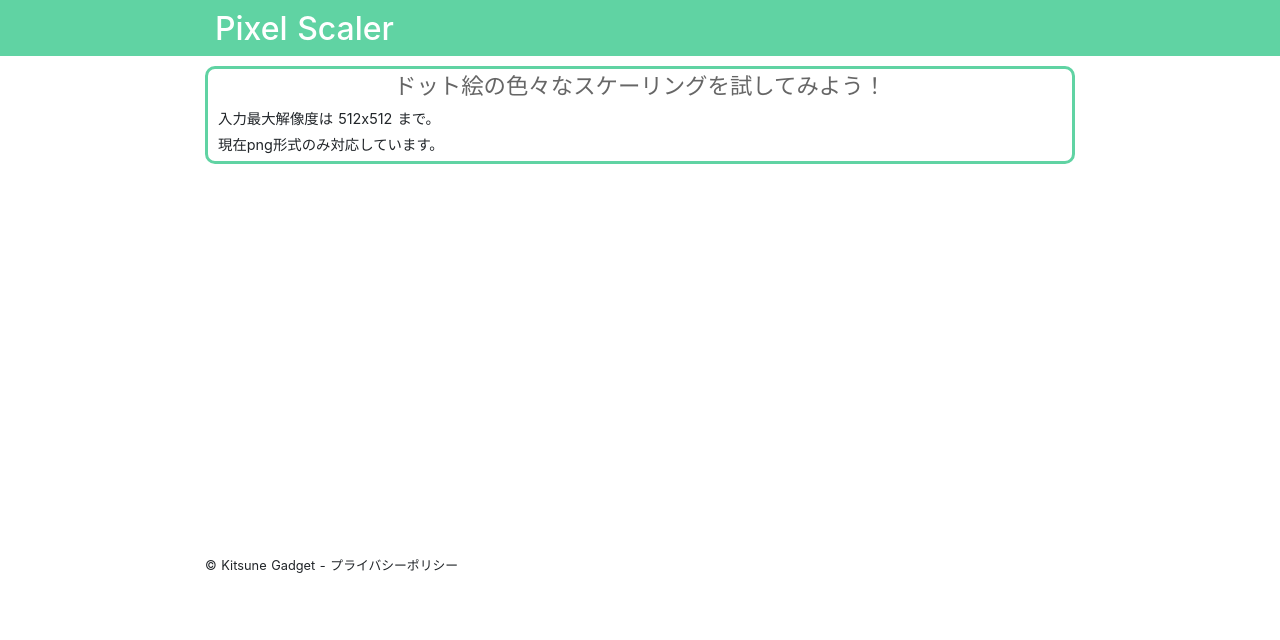
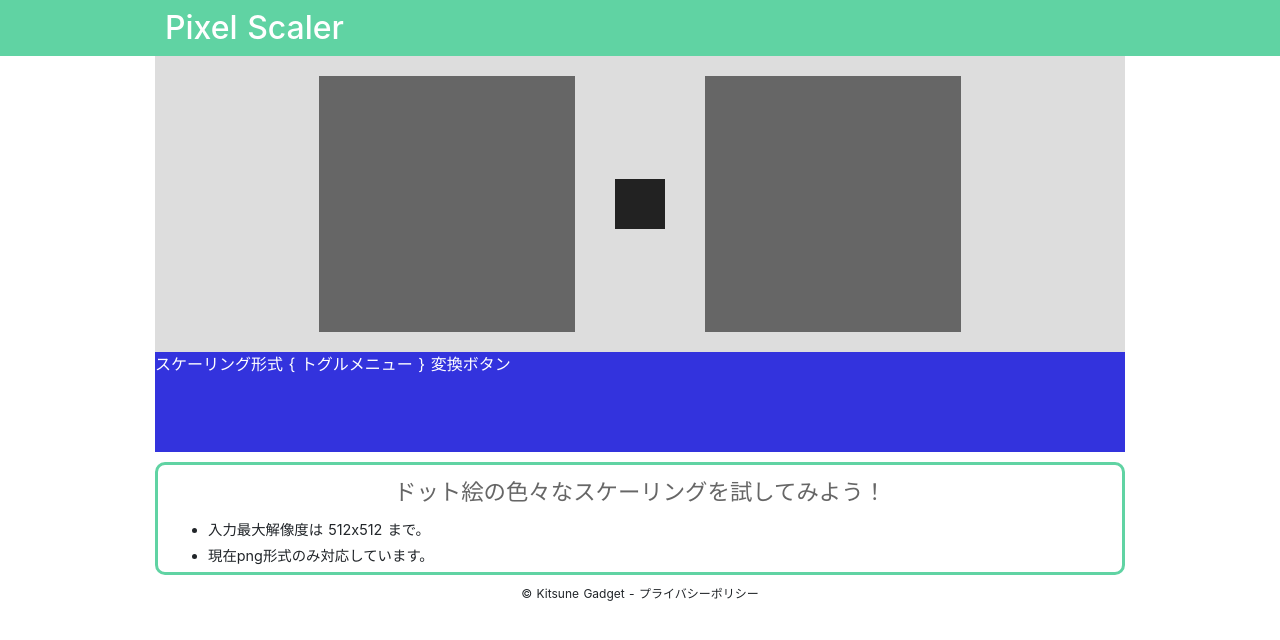
Before and after one commit to kitsunegadget/pixelart-scaler, a Nuxt app: page / in a window 1280 px wide. Shown: the top 640 px of the page. Built offline with nearby package versions, Linux system fonts and the light colour scheme.

Commit message:
雛形の形成

```diff
--- a/components/Content.vue
+++ b/components/Content.vue
@@ -2,20 +2,40 @@
   <div class="content">
     <div class="container">
       <div class="content-inside">
+        <PixelScaler />
         <div class="description">
           <span>ドット絵の色々なスケーリングを試してみよう！</span>
-          <p>入力最大解像度は 512x512 まで。</p>
-          <p>現在png形式のみ対応しています。</p>
+          <ul v-for="note in description" :key="note" class="description-note">
+            <li>{{ note }}</li>
+          </ul>
         </div>
       </div>
     </div>
   </div>
 </template>
 
+<script lang="ts">
+import Vue from 'vue'
+import PixelScaler from './content/PixelScaler.vue'
+
+export default Vue.extend({
+  components: {
+    PixelScaler
+  },
+  data() {
+    return {
+      description: [
+        '入力最大解像度は 512x512 まで。',
+        '現在png形式のみ対応しています。'
+      ]
+    }
+  }
+})
+</script>
 <style lang="scss">
 .content {
   width: 100%;
-  height: 500px;
+  min-height: 500px;
   background-color: $color-white;
 }
 .description {
@@ -29,12 +49,18 @@
 
   > span {
     @include flex-centering(row);
+    margin: 10px 0;
     font-size: 1.4em;
     color: $color-black6;
   }
-  > p {
-    margin: 5px 10px;
-    font-size: 0.9em;
+
+  &-note {
+    margin: 0;
+
+    > li {
+      margin: 5px 10px;
+      font-size: 0.9em;
+    }
   }
 }
 </style>
--- a/components/Footer.vue
+++ b/components/Footer.vue
@@ -1,7 +1,9 @@
 <template>
   <footer class="footer">
     <div class="container">
-      &copy; Kitsune Gadget - プライバシーポリシー
+      <span>
+        &copy; Kitsune Gadget - プライバシーポリシー
+      </span>
     </div>
   </footer>
 </template>
@@ -9,6 +11,10 @@
 <style lang="scss">
 .footer {
   width: 100%;
-  font-size: 0.8em;
+
+  span {
+    @include flex-centering(row);
+    font-size: 0.75em;
+  }
 }
 </style>
--- a/components/Header.vue
+++ b/components/Header.vue
@@ -20,6 +20,8 @@
   .title {
     font-size: 2em;
     margin: 10px;
+    line-height: 1.1em;
+    cursor: default;
   }
 }
 </style>
--- a/components/content/PixelScaler.vue
+++ b/components/content/PixelScaler.vue
@@ -1,13 +1,29 @@
 <template>
   <div class="pixel-scaler">
-    <div class="pixel-scaler-top">
-      <div class="input-image"></div>
-      <div class="output-image"></div>
-    </div>
+    <PixelScalerTop />
     <div class="pixel-scaler-bottom">
-      <div class="scale-style"></div>
+      <div class="scale-style">
+        スケーリング形式 { トグルメニュー } 変換ボタン
+      </div>
     </div>
   </div>
 </template>
 
-<style lang="scss"></style>
+<script lang="ts">
+import Vue from 'vue'
+import PixelScalerTop from './PixelScalerTop.vue'
+
+export default Vue.extend({
+  components: {
+    PixelScalerTop
+  }
+})
+</script>
+
+<style lang="scss">
+.pixel-scaler-bottom {
+  height: 100px;
+  background: #3333dd;
+  color: white;
+}
+</style>
--- /dev/null
+++ b/components/content/PixelScalerTop.vue
@@ -0,0 +1,31 @@
+<template>
+  <div class="pixel-scaler-top">
+    <div class="input-image"></div>
+    <div class="transform-arrow"></div>
+    <div class="output-image"></div>
+  </div>
+</template>
+
+<style lang="scss">
+.pixel-scaler-top {
+  position: relative;
+  @include flex-centering(row);
+  // height: 500px;
+  background: #ddd;
+}
+.input-image {
+  margin: 20px;
+  height: 256px;
+  width: 256px;
+  background: #666;
+}
+.transform-arrow {
+  height: 50px;
+  width: 50px;
+  margin: 20px;
+  background: #222;
+}
+.output-image {
+  @extend .input-image;
+}
+</style>
--- a/layouts/default.vue
+++ b/layouts/default.vue
@@ -4,8 +4,8 @@
 
 <style lang="scss">
 html {
-    font-family: 'Source Sans Pro', -apple-system, BlinkMacSystemFont,
-        'Segoe UI', Roboto, 'Helvetica Neue', Arial, sans-serif;
+  font-family: 'Source Sans Pro', -apple-system, BlinkMacSystemFont, 'Segoe UI',
+    Roboto, 'Helvetica Neue', Arial, sans-serif;
   font-size: 16px;
   word-spacing: 1px;
   -ms-text-size-adjust: 100%;
@@ -23,7 +23,7 @@ html {
 }
 
 .container {
-    max-width: 900px;
+  max-width: 1000px;
   margin: auto;
 }
 </style>
--- a/layouts/default_old.vue
+++ /dev/null
@@ -1,55 +0,0 @@
-<template>
-  <div>
-    <nuxt />
-  </div>
-</template>
-
-<style>
-html {
-  font-family: 'Source Sans Pro', -apple-system, BlinkMacSystemFont, 'Segoe UI',
-    Roboto, 'Helvetica Neue', Arial, sans-serif;
-  font-size: 16px;
-  word-spacing: 1px;
-  -ms-text-size-adjust: 100%;
-  -webkit-text-size-adjust: 100%;
-  -moz-osx-font-smoothing: grayscale;
-  -webkit-font-smoothing: antialiased;
-  box-sizing: border-box;
-}
-
-*,
-*:before,
-*:after {
-  box-sizing: border-box;
-  margin: 0;
-}
-
-.button--green {
-  display: inline-block;
-  border-radius: 4px;
-  border: 1px solid #3b8070;
-  color: #3b8070;
-  text-decoration: none;
-  padding: 10px 30px;
-}
-
-.button--green:hover {
-  color: #fff;
-  background-color: #3b8070;
-}
-
-.button--grey {
-  display: inline-block;
-  border-radius: 4px;
-  border: 1px solid #35495e;
-  color: #35495e;
-  text-decoration: none;
-  padding: 10px 30px;
-  margin-left: 15px;
-}
-
-.button--grey:hover {
-  color: #fff;
-  background-color: #35495e;
-}
-</style>
--- a/nuxt.config.js
+++ b/nuxt.config.js
@@ -4,7 +4,7 @@ export default {
    ** Headers of the page
    */
   head: {
-    title: process.env.npm_package_name || '',
+    title: 'Pixel Scaler',
     meta: [
       { charset: 'utf-8' },
       { name: 'viewport', content: 'width=device-width, initial-scale=1' },
@@ -19,7 +19,7 @@ export default {
   /*
    ** Customize the progress-bar color
    */
-  loading: { color: '#fff' },
+  loading: { color: '#0f0' },
   /*
    ** Global CSS
    */
```
Also changed, not shown: 1 other file (tests, documents, lock files or other folders). Lines whose indentation alone changed are shown as unchanged.
